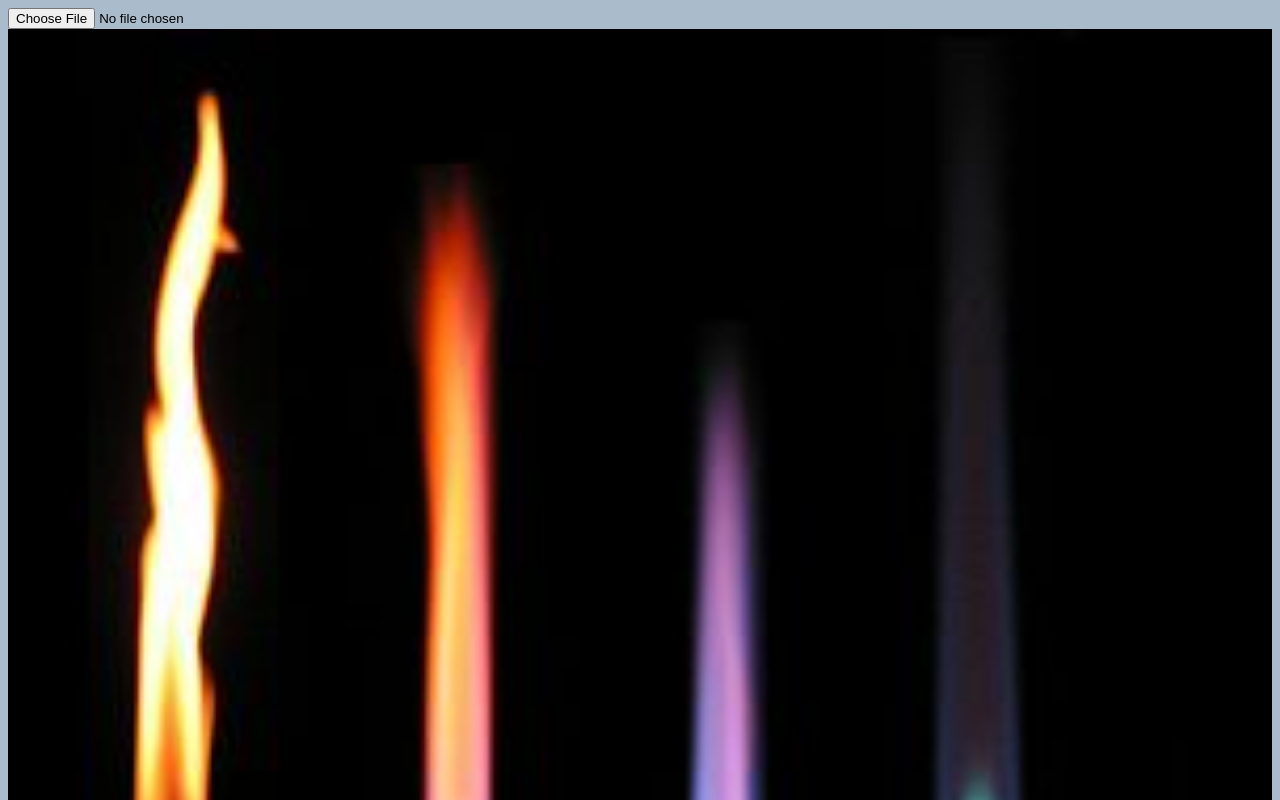
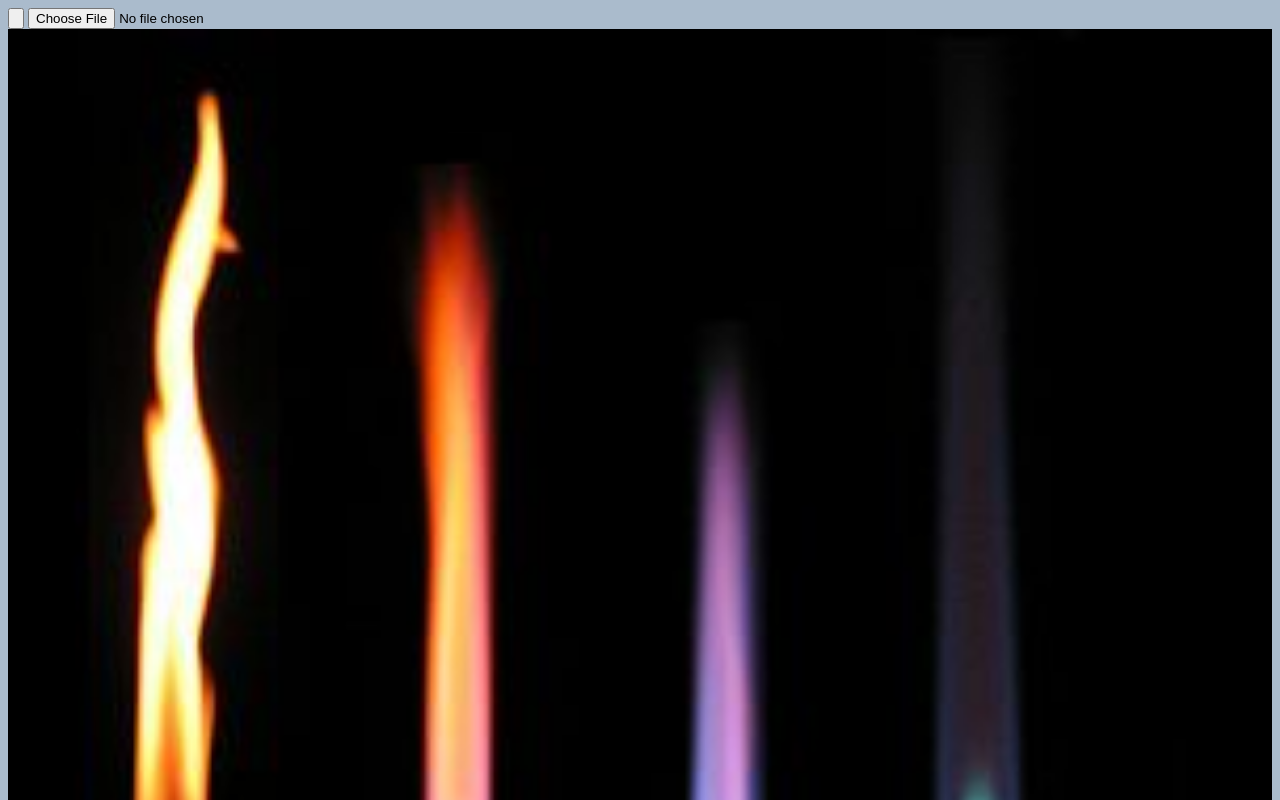
Before and after one commit to glayn2bukman/pyro, a plain HTML site: page index.html in a window 1280 px wide. Shown: the top 800 px of the page. Drawn offline with Linux system fonts and the light colour scheme.

Commit message:
Add files via upload

```diff
--- a/config.xml
+++ b/config.xml
@@ -29,6 +29,6 @@
     <plugin name="cordova-plugin-whitelist" />
 
     <!-- plugins to add custom permisions -->
-    <plugin name="cordova-plugin-camera" />
+    <plugin spec="http://github.com/don/cordova-filechooser.git" source="git" />
 
 </widget>
--- a/index.html
+++ b/index.html
@@ -18,6 +18,7 @@
     </head>
 
     <body>
+        <input type="button" onclick="changeImage2();" />
         <input type="file" accept=".png, .PNG, .JPG, .jpg, .JPEG, .jpeg" onchange="changeImage(this);">
         <img id="img" src="data/color.png" alt="" onclick="clicked(event);"/>
     </body>
--- a/scripts/index.js
+++ b/scripts/index.js
@@ -30,6 +30,11 @@ function changeImage(input) {
     }
 }
 
+function changeImage2(){
+    fileChooser.open(function(uri) {
+	    alert(uri);
+    });
+}
 function componentToHex(c) {
     var hex = c.toString(16);
     return hex.length == 1 ? "0" + hex : hex;
```
